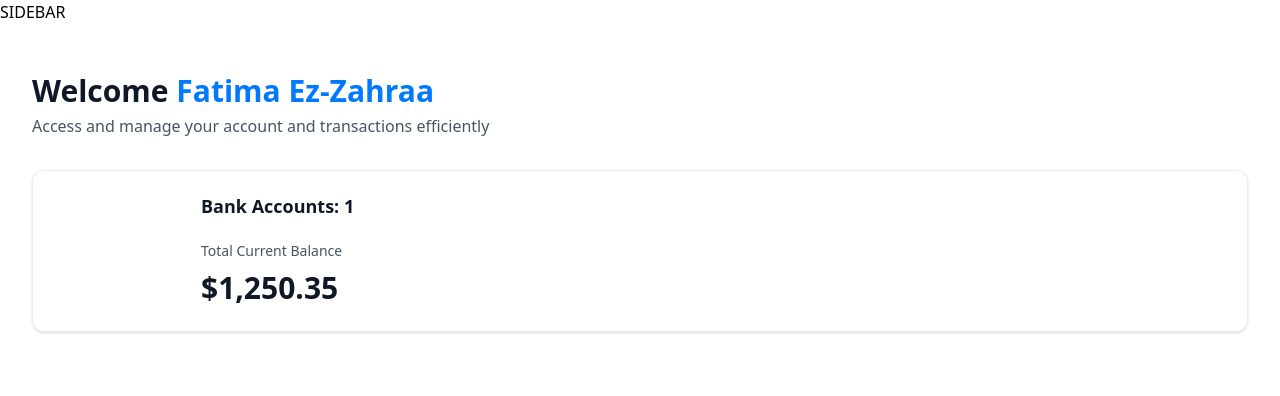
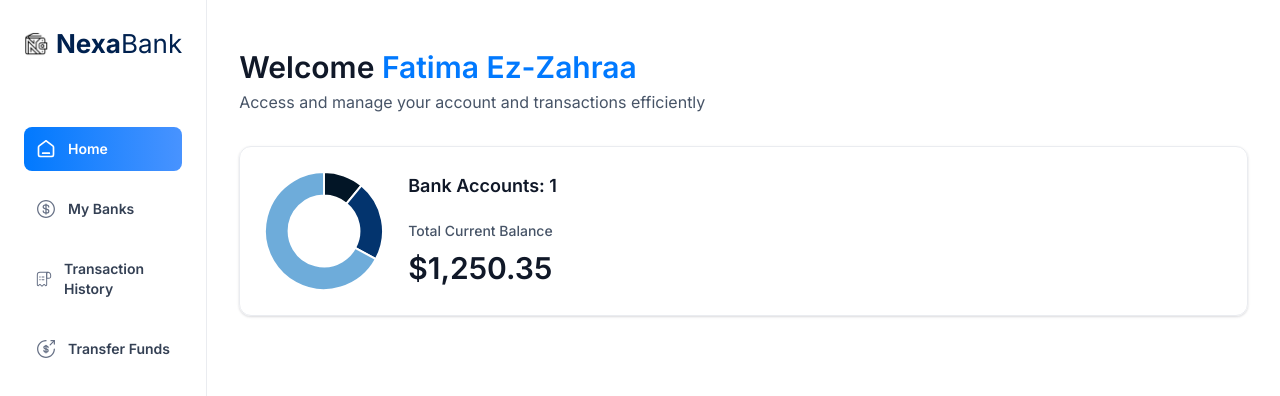
Before and after one commit to FatimaEz-zahraaAIT-HSSAIN/NexaBank, a Next.js app in the folder fullstack/: page / in a window 1280 px wide. Shown: the top 396 px of the page. Built offline with nearby package versions, Linux system fonts and the light colour scheme.

Commit message:
Modify global.css and add sidebar

```diff
--- a/fullstack/app/(root)/layout.tsx
+++ b/fullstack/app/(root)/layout.tsx
@@ -1,12 +1,16 @@
+import Sidebar from "@/components/Sidebar";
+
 
 export default function RootLayout({
   children,
 }: Readonly<{
   children: React.ReactNode;
 }>) {
+
+  const loggedIn = { firstName: "Fatima Ez-zahraa", lastName: 'AIT-HSSAIN'}
   return (
-   <main>
-        SIDEBAR
+   <main className="flex h-screen w-full font-inter">
+        <Sidebar user={loggedIn} />
         {children}
    </main>
   );
--- a/fullstack/app/globals.css
+++ b/fullstack/app/globals.css
@@ -369,7 +369,7 @@
   }
 
   .sidebar-logo {
-    @apply 2xl:text-26 font-ibm-plex-serif text-[26px] font-bold text-black-1 max-xl:hidden;
+    @apply 2xl:text-26  text-[26px] text-black-1 max-xl:hidden;
   }
 
   .sidebar-link {
@@ -377,6 +377,6 @@
   }
 
   .sidebar-label {
-    @apply text-16 font-semibold text-black-2 max-xl:hidden;
+    @apply text-14 font-semibold text-black-2 max-xl:hidden;
   }
 }
--- a/fullstack/components/DoughnutChart.tsx
+++ b/fullstack/components/DoughnutChart.tsx
@@ -5,8 +5,28 @@
 
 ChartJs.register(ArcElement, Tooltip, Legend);
 
-const DoughnutChart = () => {
-  return <Doughnut data={[]} />
+const DoughnutChart = ({accounts} : DoughnutChartProps) => {
+  const data = {
+    datasets: [
+      {
+        label: 'Banks',
+        data: [1250, 2500, 7650],
+        backgroundColor: ['#021526', '#03346E', '#6EACDA']
+      }
+    ],
+    labels: ['Bank 1', 'Bank 2', 'Bank 3']
+  }
+  return <Doughnut
+            data={data}
+            options={{
+              cutout: '60%',
+              plugins : {
+                legend: {
+                  display: false
+                }
+              }
+            }}
+          />
 }
 
 export default DoughnutChart
--- /dev/null
+++ b/fullstack/components/Sidebar.tsx
@@ -0,0 +1,48 @@
+
+'use client';
+import Link from 'next/link'
+import Image from 'next/image'
+import React from 'react'
+import { sidebarLinks } from '@/constants'
+import { cn } from '@/lib/utils'
+import { usePathname } from 'next/navigation'
+
+const Sidebar = ({user}: SiderbarProps) => {
+    const pathname = usePathname();
+    return (
+    <section className='sidebar'>
+        <nav className='flex flex-col gap-4'>
+            <Link href='/' className='mb-12 flex cursor-pointer items-center gap-2'>
+                <Image
+                src="/icons/logo.png"
+                width={34}
+                height={34}
+                alt='NexaBank'
+                className='size-[24px] max-xl:size-14'
+                />
+                <h1 className='sidebar-logo'><b>Nexa</b>Bank</h1>
+            </Link>
+            {sidebarLinks.map((item) => {
+                const isActive = pathname === item.route || pathname.startsWith(`${item.route}`)
+                return (
+                    <Link href={item.route} key={item.label} className={cn('sidebar-link',{'bg-bank-gradient': isActive})}>
+                        <div className='relative size-5'>
+                            <Image
+                            src={item.imgURL}
+                            alt={item.label}
+                            fill
+                            className={cn({
+                                'brightness-[3] invert-0': isActive
+                            })}
+                            />
+                        </div>
+                        <p className={cn('sidebar-label ', {'!text-white': isActive})}>{item.label}</p>
+                    </Link>
+                )
+            })}
+        </nav>
+    </section>
+  )
+}
+
+export default Sidebar
--- a/fullstack/components/TotalBalanceBox.tsx
+++ b/fullstack/components/TotalBalanceBox.tsx
@@ -1,12 +1,13 @@
 import { formatAmount } from '@/lib/utils'
 import AnimatedCounter from './AnimatedCounter'
 import React from 'react'
+import DoughnutChart from './DoughnutChart'
 
 const TotalBalanceBox = ({accounts = [], totalBanks, totalCurrentBalance}: TotlaBalanceBoxProps) => {
   return (
     <section className='total-balance'>
       <div className='total-balance-chart'>
-
+        <DoughnutChart accounts={accounts} />
       </div>
       <div className='flex flex-col gap-6'>
         <h2 className='header-2'>
@@ -16,9 +17,9 @@
           <p className='total-balance-label'>
             Total Current Balance
           </p>
-          <p className='total-balance-amount flex-center gap-2'>
+          <div className='total-balance-amount flex-center gap-2'>
             <AnimatedCounter amount={totalCurrentBalance}/>
-          </p>
+          </div>
         </div>
       </div>
 
```
